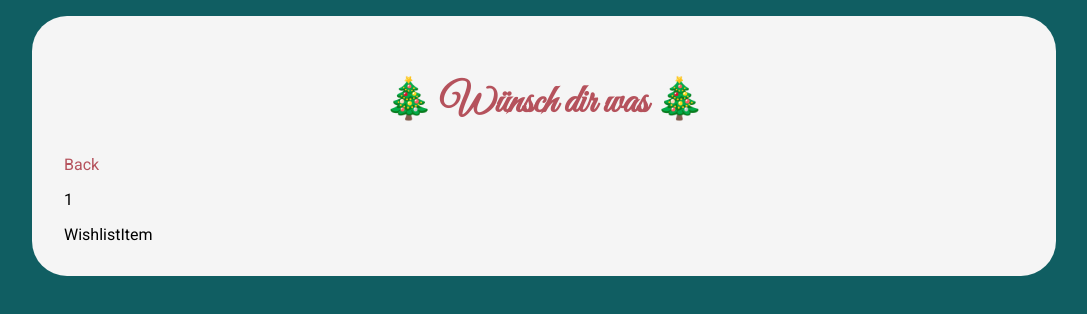
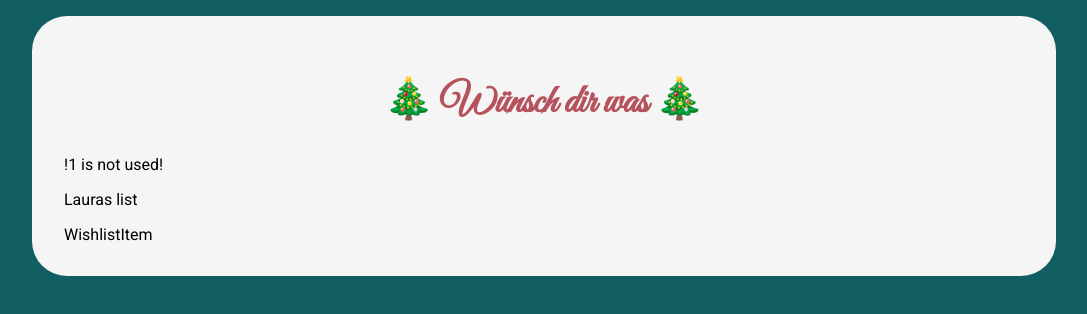
Before and after one commit to lauravikanis/wuensch-dir-was, a React (Create React App) app: page /1 in a window 1280 px wide. Shown: the top 314 px of the page, without its empty margins (96-1183 px from the left). Built offline with nearby package versions, Linux system fonts and the light colour scheme; data requests are answered from the project's data file.

Commit message:
add listitems in wishlist

```diff
--- a/db.json
+++ b/db.json
@@ -1,7 +1,7 @@
 {
   "lists": [
-    { "id": 1, "title": "Lauras list", "Wishes": "A, B, C" },
-    { "id": 2, "title": "Belas list" },
-    { "id": 3, "title": "Benjamins list" }
+    { "id": 1, "title": "Lauras list", "Wishes": ["A“, “B“, “C"] },
+    { "id": 2, "title": "Belas list", "Wishes": ["A“, “B“, “C"] },
+    { "id": 3, "title": "Benjamins list", "Wishes": ["A“, “B“, “C"] }
   ]
 }
--- a/src/App.js
+++ b/src/App.js
@@ -16,7 +16,7 @@ function App() {
           <Route path="/add">
             <Add />
           </Route>
-          <Route path="/:name">
+          <Route path="/:id">
             <Wishlist />
           </Route>
           <Route path="/">
--- a/src/api/lists.js
+++ b/src/api/lists.js
@@ -4,3 +4,9 @@ export async function getLists() {
   const lists = await response.json();
   return lists;
 }
+
+export async function getListsById(id) {
+  const response = await fetch(`http://localhost:3000/lists/${id}`);
+  const list = await response.json();
+  return list;
+}
--- a/src/pages/Welcome.js
+++ b/src/pages/Welcome.js
@@ -21,7 +21,7 @@ export default function welcome() {
   return (
     <ListContainer>
       {lists?.map((list) => (
-        <Link key={list.id} to={`/${list.title}`}>
+        <Link key={list.id} to={`/${list.id}`}>
           {list.title}
         </Link>
       ))}
--- a/src/pages/Wishlist.js
+++ b/src/pages/Wishlist.js
@@ -1,14 +1,24 @@
-import React from 'react';
-import { Link, useParams } from 'react-router-dom';
+import React, { useState, useEffect } from 'react';
+
+import { useParams } from 'react-router-dom';
+import { getListsById } from '../api/lists';
+// import WishListItem from '../components/WishListItem';
 // import WishListItem from '../components/WishListItem';
 
 const Wishlist = () => {
-  const { name } = useParams();
+  const { id } = useParams();
+  const [listItem, setlistItem] = useState(null);
+
+  useEffect(async () => {
+    const newlist = await getListsById(id);
+    setlistItem(newlist);
+  }, []);
 
   return (
     <div>
-      <Link to="/">Back</Link>
-      <p>{name}</p> WishlistItem
+      !{id} is not used!
+      <p>{listItem?.title}</p>
+      WishlistItem
     </div>
   );
 };
```
